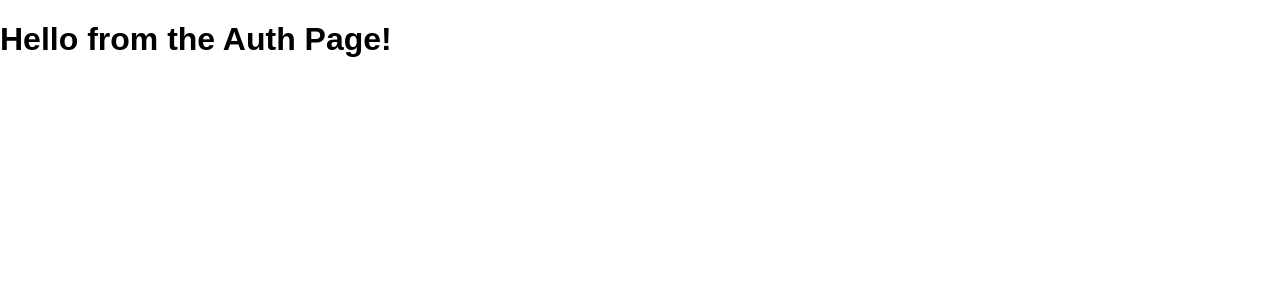
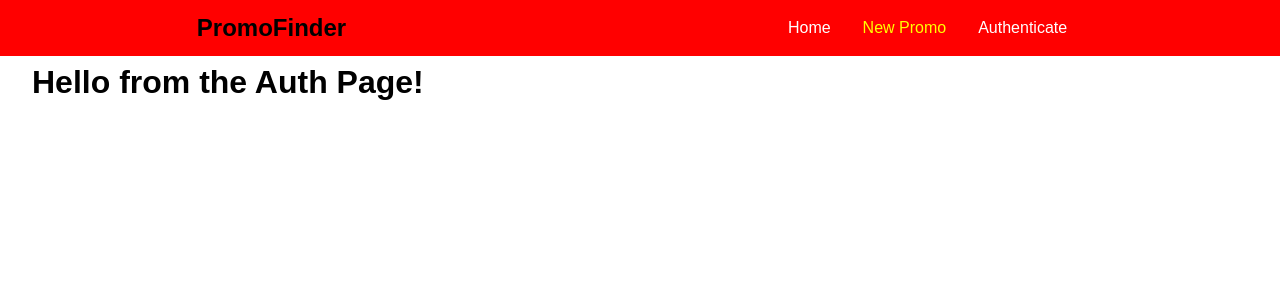
Before and after one commit to emwp/promo-finder, a React (Create React App) app in the folder frontend/: page /auth in a window 1280 px wide. Shown: the top 300 px of the page. Built offline with nearby package versions, Linux system fonts and the light colour scheme; the HTML template or start-up script is replaced by a standard one.

Commit message:
NavbarLinks component and styling

```diff
--- a/frontend/src/App.css
+++ b/frontend/src/App.css
@@ -0,0 +1,3 @@
+.main-content {
+  margin: 4rem 2rem;
+}
--- a/frontend/src/App.js
+++ b/frontend/src/App.js
@@ -3,18 +3,24 @@ import { BrowserRouter as Router, Route, Switch, Redirect } from 'react-router-d
 import Auth from './containers/Auth';
 import Promos from './containers/Promos';
 import CreatePromo from './containers/CreatePromo';
+import Navbar from './components/Navigation/Navbar';
 import './App.css';
 
 class App extends Component {
   render() {
     return (
       <Router>
+        <React.Fragment>
+          <Navbar />
+          <main className="main-content">
             <Switch>
               <Redirect from="/" to="/auth" exact />
               <Route path="/auth" component={Auth} />
               <Route path="/promos" component={Promos} />
               <Route path="/new-promo" component={CreatePromo} />
             </Switch>
+          </main>
+        </React.Fragment>
       </Router>
     );
   }
--- /dev/null
+++ b/frontend/src/components/Navigation/NavbarLinks.js
@@ -0,0 +1,45 @@
+import React from 'react';
+import styled from 'styled-components';
+import { NavLink } from 'react-router-dom';
+
+const NavbarLinks = () => {
+  return (
+    <NavLinksWrapper>
+      <li>
+        <NavLink to="/" className="nav-link">
+          Home
+        </NavLink>
+      </li>
+      <li>
+        <NavLink to="/new-promo" className="nav-link">
+          New Promo
+        </NavLink>
+      </li>
+      <li>
+        <NavLink to="/auth" className="nav-link">
+          Authenticate
+        </NavLink>
+      </li>
+    </NavLinksWrapper>
+  );
+};
+
+const NavLinksWrapper = styled.ul`
+  display: flex;
+  margin: 0 0 0 2rem;
+  padding: 0;
+  list-style: none;
+
+  .nav-link {
+    margin: 0 1rem;
+    color: yellow;
+    text-decoration: none;
+  }
+  .nav-link:hover,
+  .nav-link:active,
+  .nav-link.active {
+    color: white;
+  }
+`;
+
+export default NavbarLinks;
```
Lines whose indentation alone changed are shown as unchanged.
